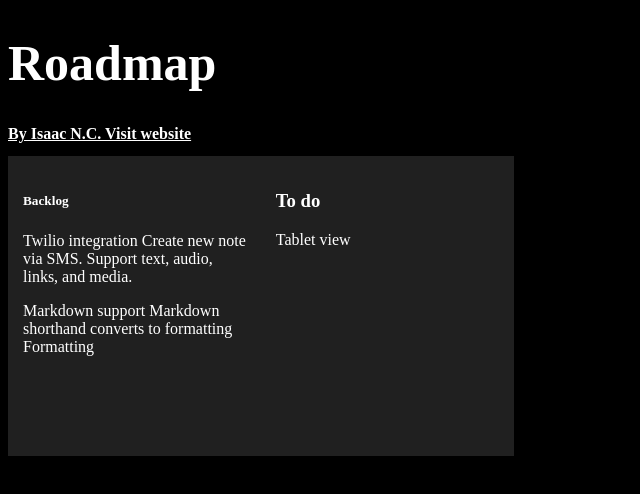
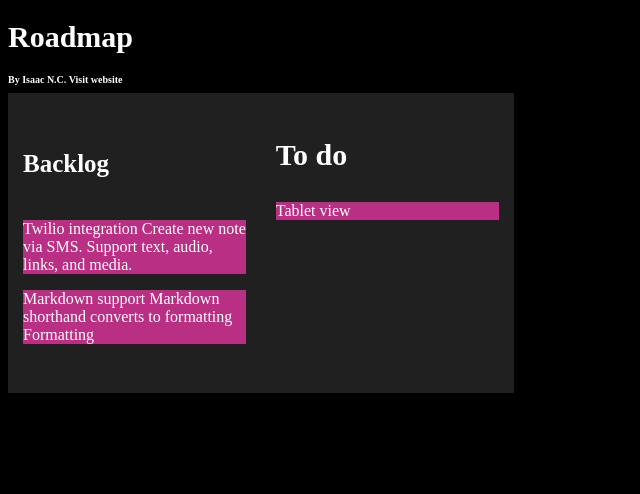
Before and after one commit to RomansZenkovs/kanban, a plain HTML site: page index.html in a window 1280 px wide. Shown: the whole page, without its empty margins (0-640 px from the left). Drawn offline with Linux system fonts and the light colour scheme.

Commit message:
Update style.css

```diff
--- a/style.css
+++ b/style.css
@@ -4,10 +4,25 @@ body {
 }
 
 h2 {
-    font-size: 16px;
-    text-decoration: underline;
+    font-size: 10px;
   }
 
 h1 {
-    font-size: 50px;
+    font-size: 30px;
 }
+
+h3 {
+    font-size: 30px;
+}
+p {
+    font-size: 16px;
+    background-color: rgb(184, 47, 131);
+}
+
+h4 {
+    font-size: 20px;
+}
+
+h5 {
+    font-size: 25px;
+}
```
